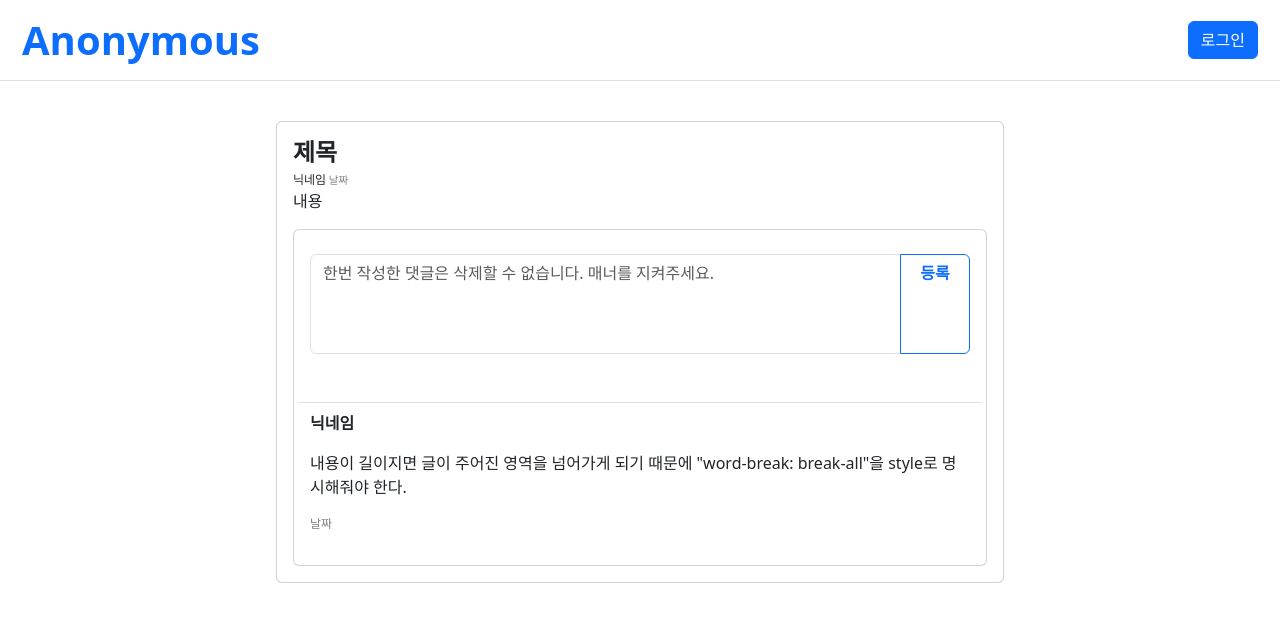
After one commit to HwangSettong/DjangoStudy-bearu, a Django app: template Chapter4/ANONYMOUS/templates/page/post_detail.html in a window 1280 px wide. The commit adds this page. Shown: the top 622 px of the page. Run offline with Django 3.2, Linux system fonts and the light colour scheme; the template is opened without the code that fills it, so the values that code supplies are empty.

Commit message:
lesson22

```diff
--- a/Chapter4/ANONYMOUS/anonymous/urls.py
+++ b/Chapter4/ANONYMOUS/anonymous/urls.py
@@ -1,5 +1,5 @@
 from django.urls import path
-from board.views import board, post_write # import function 'board', 'post_write' of 'board/views'
+from board.views import board, post_write, post_detail # import function 'board', 'post_write', 'post_detail' of 'board/views'
 from user.views import signin, signup, signout # import function 'signin','signup', 'signout' of 'user/views'
 
 urlpatterns = [
@@ -8,5 +8,7 @@ urlpatterns = [
     path('user/signin', signin, name="signin"),
     path('user/signup', signup, name="signup"),
     path('user/signout', signout, name="signout"),
+
     path('post/write', post_write, name="post_write"),
+    path('post/<int:post_id>', post_detail, name="post_detail"),
 ]
--- a/Chapter4/ANONYMOUS/templates/page/index.html
+++ b/Chapter4/ANONYMOUS/templates/page/index.html
@@ -16,12 +16,14 @@
 		{% for post in post_set %}
 		<div class="col-6 p-2">
 			<div class="card">
+				<a class="text-decoration-none" style="color: black;" href="{% url 'post_detail' post.id %}">
 					<div class="card-body">
 						<h5>{{ post.title }}</h5>
 						<p>{{ post.content }}</p>
 						<p>{{ post.user.nickname }} <small>{{ post.reg_date|date:"Y-m-d" }}</small></p>
 						<p>{{ post.comment_set.all.count }}</p>
 					</div>
+				</a>
 			</div>
 		</div>
 		{% endfor %}
--- /dev/null
+++ b/Chapter4/ANONYMOUS/templates/page/post_detail.html
@@ -0,0 +1,41 @@
+{% extends "common/base.html" %}
+{% block content %}
+<div class="card">
+    <div class="card-body">
+        <!--게시글 상세 내용-->
+        <div class="row">
+            <div class="col">
+                <h4 class="card-title" style="font-weight: bold;">제목</h4>
+                <p class="card-subtitle" style="font-size: 12px">닉네임<small style="color: gray;">  날짜</small></p>
+                <p class="card-text">내용</p>
+                <img src="">
+            </div>
+        </div>
+
+        <div class="card">
+            <!-- 댓글 작성란 -->
+            <div class="row text-end my-2">
+                <div class="col">
+                    <div class="card-body">
+                        <form class="input-group text-center">
+                            <textarea class="form-control"
+                            placeholder="한번 작성한 댓글은 삭제할 수 없습니다. 매너를 지켜주세요."
+                            style="resize: none;height: 100px;"></textarea>
+                            <a class="btn btn-outline-primary" id="write_btn"
+                            style="font-weight: bold;height: 100px;width: 70px;">등록</a>
+                        </form>
+                    </div>
+                </div>
+            </div>
+            <!-- 댓글 리스트 -->
+            <div class="row my-2">
+                <div class="col border-top py-2 mx-3">
+                    <p style="font-weight: bold;">닉네임</p>
+                    <p style="word-break: break-all;">내용이 길이지면 글이 주어진 영역을 넘어가게 되기 때문에 "word-break: break-all"을 style로 명시해줘야 한다.</p>
+                    <p style="color: gray;font-size: 12px;">날짜</p>
+                </div>
+            </div>
+        </div>
+    </div>
+</div>
+{% endblock %}
```
Also changed, not shown: Chapter4/ANONYMOUS/board/views.py (+9 -0 lines). Lines whose indentation alone changed are shown as unchanged.
